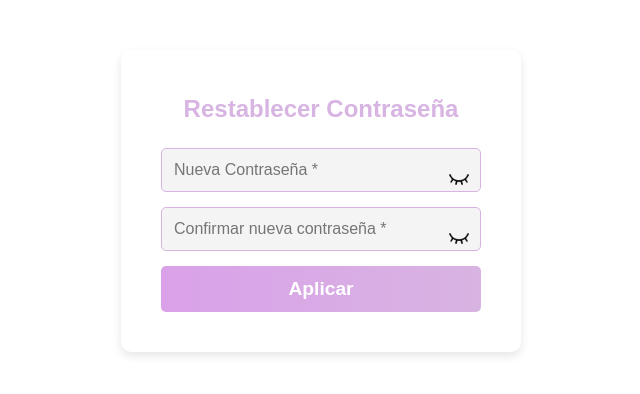
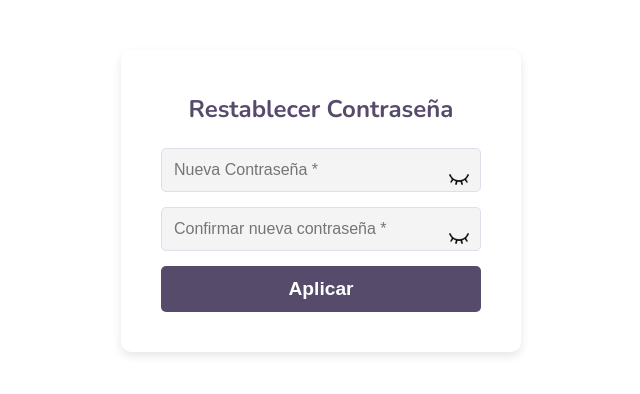
Before and after one commit to ingenieriaDanielBarra/ProyectoPsicologa2, a plain HTML site: page psicologia-frontend/public/restablecerContraseña.html in a window 1280 px wide. Shown: the whole page, without its empty margins (319-959 px from the left). Drawn offline with nearby package versions, Linux system fonts and the light colour scheme; no server answers.

Commit message:
cambios colores formulariosss

```diff
--- a/psicologia-frontend/public/estilos.css
+++ b/psicologia-frontend/public/estilos.css
@@ -200,9 +200,9 @@ nav ul {
     transform: translateY(0);
 }
 #formulario-reestablecerClave h1{
-    font-family: 'Arial', sans-serif;
+    font-family: 'Nunito', sans-serif;
     font-size: 24px;
-    color: #d8b4e2;
+    color: #564b6b;
     margin-bottom: 20px;
 }
 #formRestablecerClave{
@@ -210,7 +210,7 @@ nav ul {
     font-family: fantasy;
 }
 #formRestablecerClave button{
-    background: linear-gradient(to right,#daa1e9,#d8b4e2);
+    background: #564b6b;
     color: white;
     font-weight: bold;
     border: none;
@@ -229,7 +229,7 @@ nav ul {
     width: 100%;
     padding: 12px;
     font-size: 16px;
-    border: 1px solid #d8b4e2;
+    border: 1px solid #e0dded;
     border-radius: 5px;
     background-color: #f4f4f4;
     transition: border 0.3s, box-shadow 0.3s;
```
